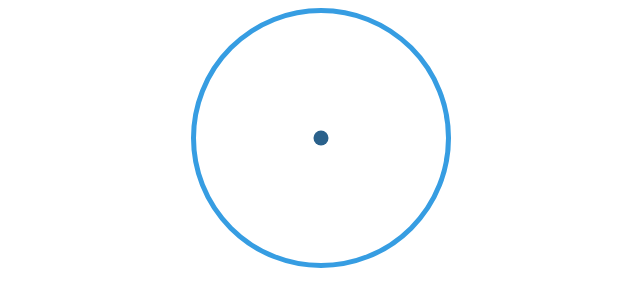
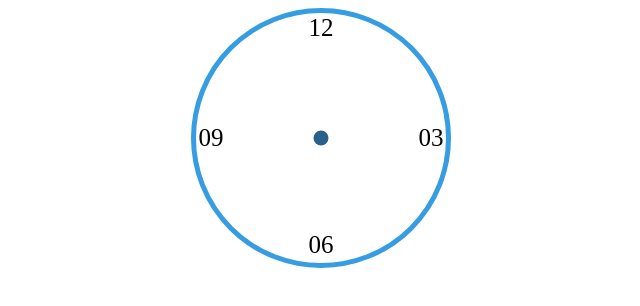
Before and after one commit to bim-g/analogue-clock, a plain HTML site: page index.html in a window 1280 px wide. Shown: the whole page, without its empty margins (319-959 px from the left). Drawn offline with Linux system fonts and the light colour scheme.

Commit message:
add hour point

```diff
--- a/index.html
+++ b/index.html
@@ -10,6 +10,12 @@
 <body>
     <div class="clock-dialog">
         <div class="center-point"></div>
+        <!-- <div class="hour hour-1">01</div>
+        <div class="hour hour-2">02</div> -->
+        <div class="hour hour-3">03</div>
+        <div class="hour hour-6">06</div>
+        <div class="hour hour-9">09</div>
+        <div class="hour hour-12">12</div>
     </div>
 </body>
 </html>
--- a/style/index.css
+++ b/style/index.css
@@ -16,3 +16,35 @@
     top:50%;
     transform: translate(-50%,-50%);
 }
+.hour{
+    font-size: 25px;
+    position: absolute;
+}
+/* .hour-1{
+    top: 15px;
+    right:60px;
+}
+.hour-2{
+    top: 60px;
+    right:25px;
+} */
+.hour-3{
+    top: 50%;
+    right:-10px;
+    transform: translate(-50%, -50%);
+}
+.hour-9{
+    top: 50%;
+    left:15px;
+    transform: translate(-50%, -50%);
+}
+.hour-6{
+    left: 50%;
+    bottom:-10px;
+    transform: translate(-50%, -50%);
+}
+.hour-12{
+    left: 50%;
+    top:15px;
+    transform: translate(-50%, -50%);
+}
```
